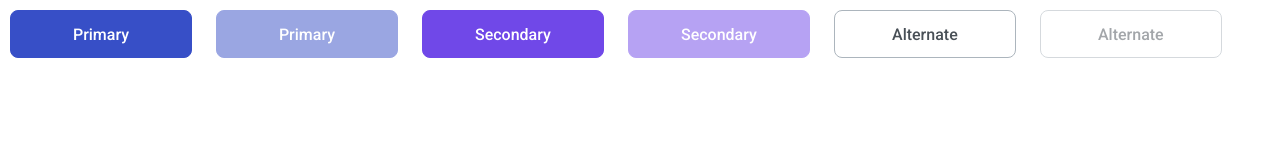
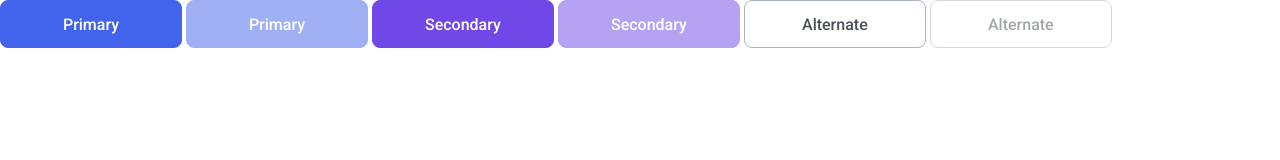
Before and after one commit to js-tasks-ru/htmlcss-20220811_daniil-maltsev, a website: page 03-lection1/01-button/index.html in a window 1280 px wide. Drawn offline with nearby package versions, Linux system fonts and the light colour scheme.

Commit message:
fixed feedbacks issues

```diff
--- a/03-lection1/01-button/button.css
+++ b/03-lection1/01-button/button.css
@@ -1,9 +1,4 @@
-@import '/assets/css/main.css';
 /* Стилизация кнопки */
-
-.container__button {
-    margin: 10px;
-}
 
 .button:hover:not([disabled]){
     cursor: pointer;
@@ -11,6 +6,7 @@
 
 .button:disabled {
     opacity: 0.5;
+    pointer-events: none
 }
 
 .button {
@@ -23,11 +19,9 @@
     text-decoration: none;
     outline:0;
     transition: opacity 200ms ease-in-out, background 200ms ease-in-out;
-}
-
-.button_size_normal {
     min-width: 182px;
     padding: 14px 20px 13px;
+    height: 48px;
 }
 
 /* Primary btn */
@@ -39,7 +33,7 @@
 }
 
 .button_primary:hover:not([disabled]) {
-    background: #2342C0;
+    background: var(--dark-blue);
 }
 
 /* Secondary btn */
@@ -51,7 +45,7 @@
 }
 
 .button_secondary:hover:not([disabled]) {
-    background: #5028C6;
+    background: var(--dark-purple);
 }
 
 /* Alternate btn */
--- a/03-lection1/01-button/index.html
+++ b/03-lection1/01-button/index.html
@@ -7,13 +7,13 @@
         <link rel="stylesheet" href="./button.css">
     </head>
     <body>
-        <div class="container">
-            <button class="button container__button button_primary button_size_normal">Primary</button>
-            <button class="button container__button button_primary button_size_normal" disabled>Primary</button>
-            <button class="button container__button button_secondary button_size_normal">Secondary</button>
-            <button class="button container__button button_secondary button_size_normal" disabled>Secondary</button>
-            <button class="button container__button button_alternate button_size_normal">Alternate</button>
-            <button class="button container__button button_alternate button_size_normal" disabled>Alternate</button>
+        <div>
+            <button class="button button_primary">Primary</button>
+            <button class="button button_primary" disabled>Primary</button>
+            <button class="button button_secondary">Secondary</button>
+            <button class="button button_secondary" disabled>Secondary</button>
+            <button class="button button_alternate">Alternate</button>
+            <button class="button button_alternate" disabled>Alternate</button>
         </div>
     </body>
 </html>
--- a/03-lection1/02-accordion/accordion.css
+++ b/03-lection1/02-accordion/accordion.css
@@ -1,5 +1,3 @@
-@import '/assets/css/main.css';
-
 /* Стилизация аккордеона */
 .container {
     padding: 20px;
@@ -7,7 +5,6 @@
 }
 
 .accordion {
-    font-family: 'Roboto';
     font-style: normal;
     font-weight: 400;
     font-size: 16px;
@@ -41,6 +38,7 @@
 .accordion__summary {
     color: var(--black);
     list-style: none;
+    font-family: 'Inter';
 }
 
 .accordion__summary:hover {
@@ -49,4 +47,5 @@
 
 .accordion__content {
     color: var(--grey-4);
+    font-family: 'Inter';
 }
--- a/assets/css/main.css
+++ b/assets/css/main.css
@@ -5,7 +5,9 @@
     --black: #212429;
     --pink: #F784AD;
     --purple: #7048E8;
-    --blue: #374FC7;
+    --dark-purple: #5028C6;
+    --blue: #4263EB;
+    --dark-blue: #2342C0;
     --red: #F03D3E;
     --grey-1: #F8F9FA;
     --grey-2: #DDE2E5;
--- a/assets/fonts/fonts.css
+++ b/assets/fonts/fonts.css
@@ -1 +1,2 @@
 @import url('https://fonts.googleapis.com/css2?family=Roboto:ital,wght@0,100;0,300;0,400;0,500;0,700;0,900;1,100;1,300;1,400;1,500;1,700;1,900&display=swap');
+@import url('https://fonts.googleapis.com/css2?family=Inter:wght@100;300;400;500;700;900&display=swap');
```
Also changed, not shown: 03-lection1/02-accordion/index.html (+1 -0 lines).
